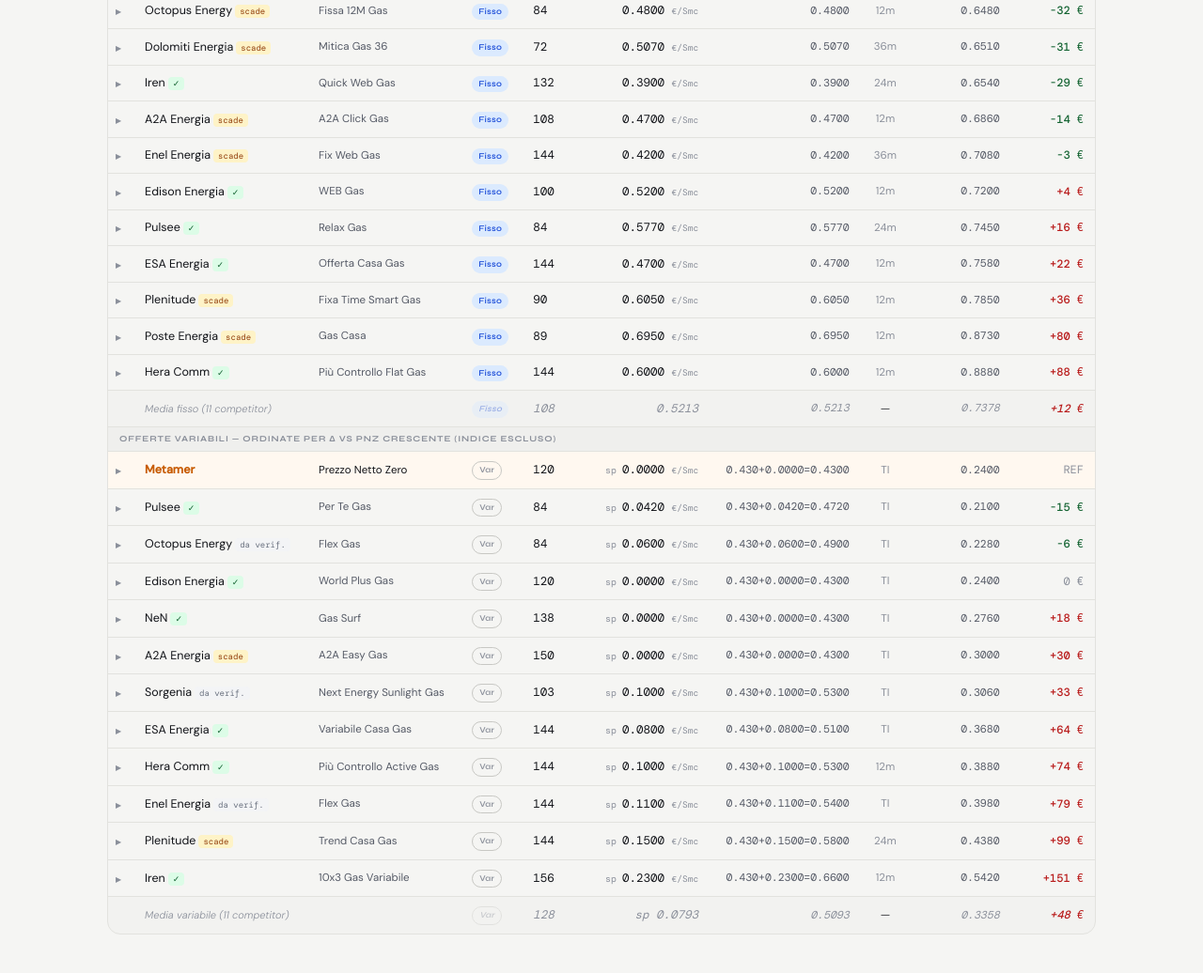
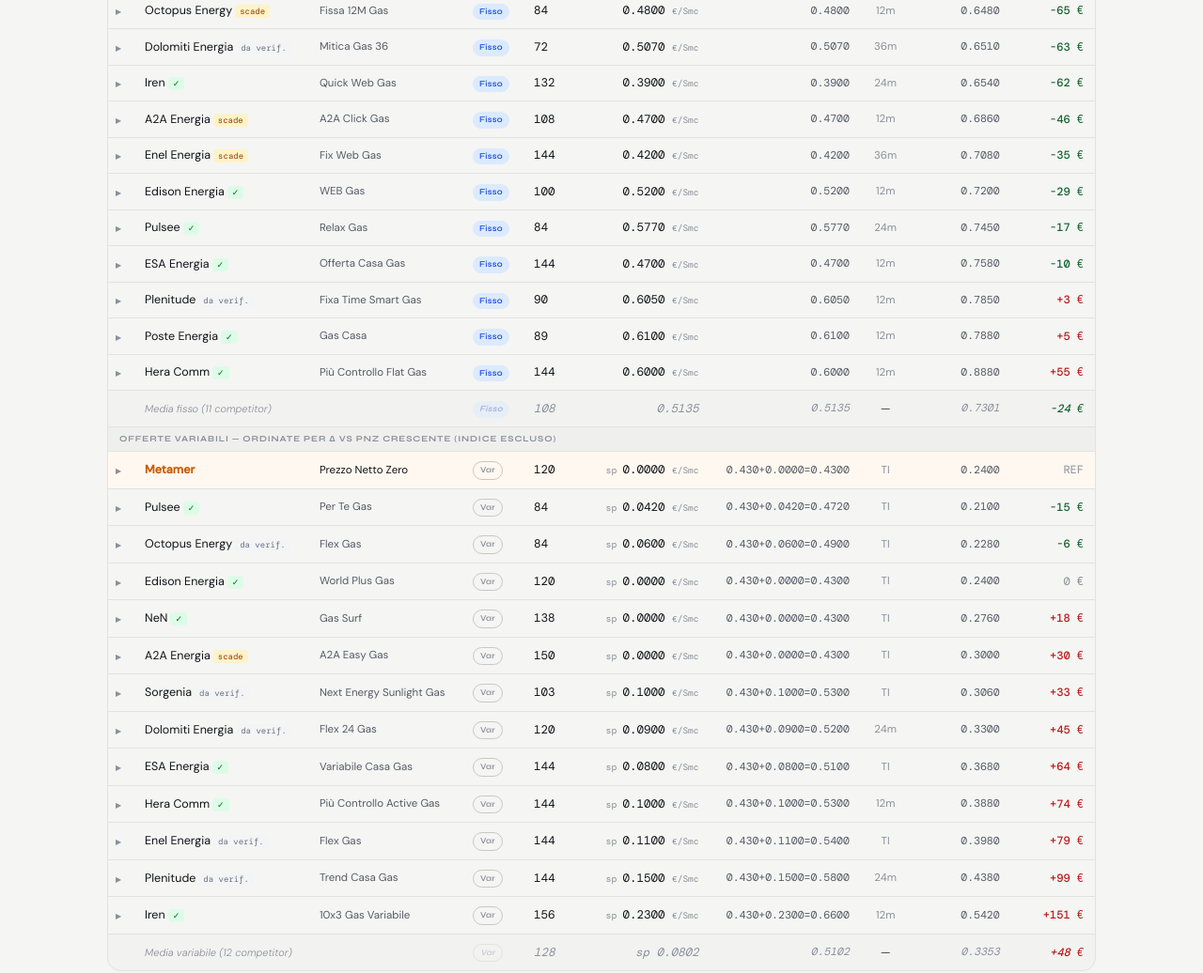
Before and after one commit to michaelrossi1988-bit/energy-market-monitor, a plain HTML site: page index.html in a window 1280 px wide. Shown: the part 675-1711 px from the top of the page at 94% size. Drawn offline with nearby package versions, Linux system fonts and the light colour scheme.

Commit message:
Add files via upload

```diff
--- a/index.html
+++ b/index.html
@@ -101,7 +101,7 @@
 <body>
 <header>
   <div class="logo"><div class="logo-dot"></div>Metamer · Energy Monitor</div>
-  <div class="header-meta"><span class="live-badge">live</span><span>maggio 2026</span><span>11 mag 2026</span></div>
+  <div class="header-meta"><span class="live-badge">live</span><span>maggio 2026</span><span>13 mag 2026</span></div>
 </header>
 <main>
   <div class="kpi-row">
@@ -112,7 +112,7 @@
   </div>
   <div class="ref-block">
     <div class="ref-title">Riferimento Metamer</div>
-    <div class="ref-card"><div class="ref-card-label">Due Fisso — Gas</div><div class="ref-card-val">QF: <b>144 €/a</b> · PM: <b>0.4250 €/Smc</b> · 24m · ref. 500 Smc</div></div>
+    <div class="ref-card"><div class="ref-card-label">Due Fisso — Gas</div><div class="ref-card-val">QF: <b>144 €/a</b> · PM: <b>0.4900 €/Smc</b> · 24m · ref. 500 Smc</div></div>
     <div class="ref-card"><div class="ref-card-label">Due Fisso — Luce</div><div class="ref-card-val">QF: <b>144 €/a</b> · PM: <b>0.12990 €/kWh</b> · 24m · ref. 2.700 kWh</div></div>
     <div class="ref-card"><div class="ref-card-label">Prezzo Netto Zero — Gas</div><div class="ref-card-val">QF: <b>120 €/a</b> · Spread: <b>0.0000 €/Smc</b> su PSV · TI</div></div>
     <div class="ref-card"><div class="ref-card-label">Prezzo Netto Zero — Luce</div><div class="ref-card-val">QF: <b>120 €/a</b> · Spread: <b>0.00000 €/kWh</b> su PUN · TI</div></div>
@@ -123,7 +123,7 @@
       <button class="tab" id="tl" onclick="setTab('luce')">⚡ Luce</button>
     </div>
     <div class="controls-right">
-      <span class="upd-time">11 mag 2026 · Fonti: siti ufficiali</span>
+      <span class="upd-time">13 mag 2026 · Fonti: siti ufficiali</span>
       <button id="lc-btn" onclick="runLinkCheck()" style="font-size:11px;padding:5px 12px">🔗 Verifica link</button>
       <button id="chart-btn" onclick="toggleCharts()" style="font-size:11px;padding:5px 12px">📊 Grafici</button>
     </div>
@@ -202,21 +202,22 @@
 
 <script>
 var IDX={psv:0.430,pun:0.112};
-var REF={gas:{df_pm:0.4250,df_qf:144,pnz_qf:120,cons:500},luce:{df_pm:0.12990,df_qf:144,pnz_qf:120,cons:2700}};
+var REF={gas:{df_pm:0.4900,df_qf:144,pnz_qf:120,cons:500},luce:{df_pm:0.12990,df_qf:144,pnz_qf:120,cons:2700}};
 var GAS=[
-  {f:'Metamer',n:'Due Fisso',t:'fisso',qf:144,pm:0.4250,d:24,src:'metamer.it',note:'Riferimento Metamer — prezzo fisso 24 mesi.',isRef:true},
+  {f:'Metamer',n:'Due Fisso',t:'fisso',qf:144,pm:0.4900,d:24,src:'metamer.it',note:'Riferimento Metamer — prezzo fisso 24 mesi.',isRef:true},
   {f:'Metamer',n:'Prezzo Netto Zero',t:'variabile',qf:120,pm:0,d:0,src:'metamer.it',note:'Riferimento Metamer — spread zero su PSV. TI.',isRef:true},
   {f:'ESA Energia',n:'Offerta Casa Gas',t:'fisso',qf:144,pm:0.470,d:12,src:'esaenergia.it',note:'0.470 €/Smc — dati forniti direttamente. Fornitore regionale Abruzzo/Molise.',tag:'ok'},
   {f:'ESA Energia',n:'Variabile Casa Gas',t:'variabile',qf:144,pm:0.080,d:0,src:'esaenergia.it',note:'PSV + 0.080 €/Smc — dati forniti direttamente. Fornitore regionale Abruzzo/Molise.',tag:'ok'},
   {f:'Iren',n:'Quick Web Gas',t:'fisso',qf:132,pm:0.390,d:24,src:'irenlucegas.it',note:'0.390 €/Smc — confermato irenlucegas.it.',tag:'ok'},
   {f:'Enel Energia',n:'Fix Web Gas',t:'fisso',qf:144,pm:0.420,d:36,src:'enel.it',note:'0.420 €/Smc — confermato enel.it. Valida fino 13/05/2026.',tag:'sc'},
   {f:'Hera Comm',n:'Più Controllo Flat Gas',t:'fisso',qf:144,pm:0.600,d:12,src:'heracomm.gruppohera.it',note:'0.600 €/Smc — confermato heracomm.gruppohera.it.',tag:'ok'},
-  {f:'Plenitude',n:'Fixa Time Smart Gas',t:'fisso',qf:90,pm:0.6050,d:12,src:'eniplenitude.com',note:'0.6050 €/Smc — confermato eniplenitude.com. QF 90€/a (sconto CCV). Scade 13/05/2026.',tag:'sc'},
-  {f:'Poste Energia',n:'Gas Casa',t:'fisso',qf:89,pm:0.695,d:12,src:'postepay.poste.it',note:'0.695 €/Smc bloccato 12 mesi — confermato postepay.poste.it 07/05/2026. QF 89€/a. SCADE 09/05/2026 (tra 2 giorni!). Gas CO2 compensato.',tag:'sc'},
+  {f:'Plenitude',n:'Fixa Time Smart Gas',t:'fisso',qf:90,pm:0.6050,d:12,src:'eniplenitude.com',note:'0.6050 €/Smc — SCADUTA 13/05/2026. Verificare nuove condizioni su eniplenitude.com.',tag:'uf'},
+  {f:'Poste Energia',n:'Gas Casa',t:'fisso',qf:89,pm:0.610,d:12,src:'postepay.poste.it',note:'0.610 €/Smc (▼ da 0.695) — confermato postepay.poste.it 13/05/2026. QF 89€/a. Valido fino 04/06/2026. Gas CO2 compensato.',tag:'ok'},
   {f:'Edison Energia',n:'WEB Gas',t:'fisso',qf:100,pm:0.520,d:12,src:'offerte.edisonenergia.it',note:'0.52 €/Smc — confermato offerte.edisonenergia.it. Promo QF 75€/a (anzichè 100€) per i primi 12m.',tag:'ok'},
   {f:'Octopus Energy',n:'Fissa 12M Gas',t:'fisso',qf:84,pm:0.480,d:12,src:'octopusenergy.it',note:'0.480 €/Smc — settimana 07-13/05/2026 (▼ da 0.530 settimana scorsa). Fonte: luce-gas.it 07/05. QF 84€/a (7€/mese). No penali. 100% CO2 compensato.',tag:'sc'},
   {f:'Octopus Energy',n:'Flex Gas',t:'variabile',qf:84,pm:0.060,d:0,src:'octopusenergy.it',note:'PSV + 0.060 €/Smc — QF 84€/a. Fonte: luce-gas.it mag 2026. Verificare spread su octopusenergy.it/le-nostre-tariffe. No penali recesso.',tag:'uf'},
-  {f:'Dolomiti Energia',n:'Mitica Gas 36',t:'fisso',qf:72,pm:0.507,d:36,src:'dolomitienergia.it',note:'0.507 €/Smc — confermato dolomitienergia.it. Settimana 07/05–13/05/2026. Stesso prezzo della settimana precedente. Scade 13/05. CO2 compensata.',tag:'sc'},
+  {f:'Dolomiti Energia',n:'Mitica Gas 36',t:'fisso',qf:72,pm:0.507,d:36,src:'dolomitienergia.it',note:'0.507 €/Smc — confermato dolomitienergia.it. SCADUTA 13/05/2026. Dolomiti rinnova ogni lunedì: verificare nuovo prezzo su dolomitienergia.it da lunedì 14/05.',tag:'uf'},
+  {f:'Dolomiti Energia',n:'Flex 24 Gas',t:'variabile',qf:120,pm:0.090,d:24,src:'dolomitienergia.it',note:'PSV + 0.090 €/Smc — confermato dolomitienergia.it. SCADUTA 13/05/2026 (valida 01/04–13/05). Sconto 4.50€/mese per 12m. Verificare nuovi prezzi da lunedì 14/05.',tag:'uf'},
   {f:'NeN',n:'Gas Surf',t:'variabile',qf:138,pm:0.000,d:0,src:'nen.it',note:'PSV + 0 spread — confermato nen.it. QF 138€/a. 100% CO2 compensato.',tag:'ok'},
   {f:'Edison Energia',n:'World Plus Gas',t:'variabile',qf:120,pm:0.000,d:0,src:'offerte.edisonenergia.it',note:'PSV puro, spread 0 — confermato offerte.edisonenergia.it. QF 120€/a.',tag:'ok'},
   {f:'Pulsee',n:'Relax Gas',t:'fisso',qf:84,pm:0.577,d:24,src:'pulsee.it/offerte-casa-luce-gas/luce-gas-relax',note:'0.577 €/Smc — dati forniti direttamente. QF 84€/a (7€/mese). Fisso 24 mesi. Scade 11/05/2026. 100% rinnovabile GO.',tag:'ok'},
@@ -226,7 +227,7 @@
   {f:'A2A Energia',n:'A2A Easy Gas',t:'variabile',qf:150,pm:0.000,d:0,src:'casa.a2aenergia.eu/a2a-easy',note:'PSV puro, spread 0 — confermato a2aenergia.eu. QF 150€/a. Promo: QF gratis i primi 6 mesi se attivi online. Valido fino 19/05/2026.',tag:'sc'},
   {f:'Enel Energia',n:'Flex Gas',t:'variabile',qf:144,pm:0.110,d:0,src:'enel.it',note:'PSV + spread ~0.110. Spread non esplicitato su enel.it — verificare CTE.',tag:'uf'},
   {f:'Sorgenia',n:'Next Energy Sunlight Gas',t:'variabile',qf:103,pm:0.100,d:0,src:'sorgenia.it',note:'PSV x1.07 (coeff. moltiplicativo, non spread tradizionale) — confermato sorgenia.it.',tag:'uf'},
-  {f:'Plenitude',n:'Trend Casa Gas',t:'variabile',qf:144,pm:0.150,d:24,src:'eniplenitude.com',note:'PSV + 0.150 €/Smc — confermato eniplenitude.com. Valida fino 13/05/2026.',tag:'sc'},
+  {f:'Plenitude',n:'Trend Casa Gas',t:'variabile',qf:144,pm:0.150,d:24,src:'eniplenitude.com',note:'PSV + 0.150 €/Smc — SCADUTA 13/05/2026. Verificare nuove condizioni su eniplenitude.com.',tag:'uf'},
   {f:'Iren',n:'10x3 Gas Variabile',t:'variabile',qf:156,pm:0.230,d:12,src:'irenlucegas.it',note:'PSV + 0.230 €/Smc — confermato irenlucegas.it. QF 156€/a. Valida fino 10/06/2026.',tag:'ok'}
 ];
 var LUCE=[
@@ -236,7 +237,7 @@
   {f:'Octopus Energy',n:'Fissa 12M Luce',t:'fisso',qf:72,pm:0.1230,d:12,src:'octopusenergy.it',note:'0.123 €/kWh monoraria — settimana 07-13/05/2026 (▼ da 0.1298 settimana scorsa). Fonte: luce-gas.it 07/05. QF 72€/a (6€/mese). No penali. 100% rinnovabile GO.',tag:'sc'},
   {f:'Octopus Energy',n:'Flex Luce',t:'variabile',qf:72,pm:0.009,d:0,src:'octopusenergy.it',note:'PUN + 0.009 €/kWh — QF 72€/a. Fonte: luce-gas.it mag 2026. Verificare spread su octopusenergy.it/le-nostre-tariffe. No penali recesso.',tag:'uf'},
   {f:'Illumia',n:'Energia Lunga Easy',t:'fisso',qf:96,pm:0.1190,d:36,src:'illumia.it',note:'0.119 €/kWh — blocco 36 mesi. Fonte: SOStariffe.',tag:'uf'},
-  {f:'Dolomiti Energia',n:'Mitica Energia 36',t:'fisso',qf:72,pm:0.1250,d:36,src:'dolomitienergia.it',note:'0.125 €/kWh (settimana 30/04–06/05 — scaduta). Pagina dolomitienergia.it non ancora aggiornata per la settimana 07-13/05. Verificare lunedì prossimo.',tag:'uf'},
+  {f:'Dolomiti Energia',n:'Mitica Energia 36',t:'fisso',qf:72,pm:0.1250,d:36,src:'dolomitienergia.it',note:'0.125 €/kWh — SCADUTA 13/05/2026. Dolomiti rinnova ogni lunedì: verificare nuovo prezzo su dolomitienergia.it da lunedì 14/05.',tag:'uf'},
   {f:'Dolomiti Energia',n:'Fisso Luce 120',t:'fisso',qf:120,pm:0.099,d:120,src:'dolomitienergia.it',note:'0.099 €/kWh — offerta 10 anni (120 mesi)! Confermato dolomitienergia.it (settimana 30/04–06/05, scaduta 06/05). Penale recesso: max 8€/mese residuo. Verificare disponibilità e nuovo prezzo su sito.',tag:'uf'},
   {f:'ESA Energia',n:'Offerta Casa Luce',t:'fisso',qf:144,pm:0.1628,d:12,src:'esaenergia.it',note:'0.1628 €/kWh — dati forniti direttamente. Fornitore regionale Abruzzo/Molise.',tag:'ok'},
   {f:'ESA Energia',n:'Variabile Casa Luce',t:'variabile',qf:144,pm:0.0264,d:0,src:'esaenergia.it',note:'PUN + 0.0264 €/kWh — dati forniti direttamente. Fornitore regionale Abruzzo/Molise.',tag:'ok'},
@@ -245,8 +246,8 @@
   {f:'Enel Energia',n:'Fix Web Luce (dual)',t:'fisso',qf:144,pm:0.139,d:36,src:'enel.it',note:'0.139 €/kWh (con gas Enel) — confermato enel.it. Valida fino 13/05/2026.',tag:'sc'},
   {f:'Enel Energia',n:'Fix Web Luce',t:'fisso',qf:144,pm:0.142,d:36,src:'enel.it',note:'0.142 €/kWh — confermato enel.it. Valida fino 13/05/2026.',tag:'sc'},
   {f:'Hera Comm',n:'Più Controllo Flat Luce',t:'fisso',qf:144,pm:0.1499,d:12,src:'heracomm.gruppohera.it',note:'0.1499 €/kWh — confermato heracomm.gruppohera.it.',tag:'ok'},
-  {f:'Plenitude',n:'Fixa Time Smart Luce',t:'fisso',qf:90,pm:0.1601,d:12,src:'eniplenitude.com',note:'0.1601 €/kWh — confermato eniplenitude.com. QF 90€/a. Scade 13/05/2026.',tag:'sc'},
-  {f:'Poste Energia',n:'Luce Casa',t:'fisso',qf:89,pm:0.186,d:12,src:'postepay.poste.it',note:'0.186 €/kWh bloccato 12 mesi (incl. perdite rete) — confermato postepay.poste.it 07/05/2026. QF 89€/a. SCADE 09/05/2026 (tra 2 giorni!). Luce 100% rinnovabile GO.',tag:'sc'},
+  {f:'Plenitude',n:'Fixa Time Smart Luce',t:'fisso',qf:90,pm:0.1601,d:12,src:'eniplenitude.com',note:'0.1601 €/kWh — SCADUTA 13/05/2026. Verificare nuove condizioni su eniplenitude.com.',tag:'uf'},
+  {f:'Poste Energia',n:'Luce Casa',t:'fisso',qf:89,pm:0.154,d:12,src:'postepay.poste.it',note:'0.154 €/kWh monorario incl. perdite (▼ da 0.186) — confermato postepay.poste.it 13/05/2026. QF 89€/a. Valido fino 04/06/2026. Luce 100% rinnovabile GO.',tag:'ok'},
   {f:'NeN',n:'Luce Surf',t:'variabile',qf:108,pm:0.000,d:0,src:'nen.it',note:'PUN + 0 spread — confermato nen.it. QF 108€/a. 100% rinnovabile.',tag:'ok'},
   {f:'Hera Comm',n:'Più Controllo Active Luce',t:'variabile',qf:144,pm:0.00495,d:12,src:'heracomm.gruppohera.it',note:'PUN + 0.00495 €/kWh — confermato heracomm.gruppohera.it.',tag:'ok'},
   {f:'Sorgenia',n:'Next Energy Sunlight Luce',t:'variabile',qf:91,pm:0.010,d:0,src:'sorgenia.it',note:'PUN + fee. QF ~91€/a — confermato sorgenia.it.',tag:'uf'},
@@ -254,7 +255,7 @@
   {f:'Pulsee',n:'Relax Luce',t:'fisso',qf:84,pm:0.14100,d:24,src:'pulsee.it/offerte-casa-luce-gas/luce-gas-relax',note:'0.141 €/kWh — dati forniti direttamente. QF 84€/a (7€/mese). Fisso 24 mesi. Scade 11/05/2026. 100% rinnovabile GO.',tag:'ok'},
   {f:'Pulsee',n:'Per Te Luce',t:'variabile',qf:84,pm:0.00000,d:0,src:'pulsee.it/offerte-casa-luce-gas/luce-e-gas/luce-e-gas-per-te',note:'PUN + spread 0 — dati forniti direttamente. QF 84€/a (7€/mese). Scade 11/05/2026. 100% rinnovabile GO.',tag:'ok'},
   {f:'Enel Energia',n:'Flex Luce',t:'variabile',qf:144,pm:0.022,d:0,src:'enel.it',note:'PUN + spread ~0.022. Non esplicitato su enel.it — verificare CTE.',tag:'uf'},
-  {f:'Plenitude',n:'Trend Casa Luce',t:'variabile',qf:144,pm:0.0220,d:24,src:'eniplenitudine.com',note:'PUN + 0.022 €/kWh — confermato eniplenitude.com. Valida fino 13/05/2026.',tag:'sc'},
+  {f:'Plenitude',n:'Trend Casa Luce',t:'variabile',qf:144,pm:0.0220,d:24,src:'eniplenitude.com',note:'PUN + 0.022 €/kWh — SCADUTA 13/05/2026. Verificare nuove condizioni su eniplenitude.com.',tag:'uf'},
   {f:'Iren',n:'10x3 Luce Variabile',t:'variabile',qf:159,pm:0.0332,d:12,src:'irenlucegas.it',note:'PUN + 0.0332 €/kWh — confermato irenlucegas.it. QF 159€/a. Valida fino 10/06/2026.',tag:'ok'},
   {f:'A2A Energia',n:'A2A Click Luce',t:'fisso',qf:102,pm:0.12900,d:12,src:'casa.a2aenergia.eu/a2a-click',note:'0.129 €/kWh — confermato a2aenergia.eu. QF 102€/a (scontata da 114€). Fisso 12m. Valido fino 19/05/2026.',tag:'sc'},
   {f:'A2A Energia',n:'A2A Easy Luce',t:'variabile',qf:150,pm:0.00000,d:0,src:'casa.a2aenergia.eu/a2a-easy',note:'PUN puro, spread 0 — confermato a2aenergia.eu. QF 150€/a. Promo: QF gratis i primi 6 mesi se attivi online. Valido fino 19/05/2026.',tag:'sc'}
```
